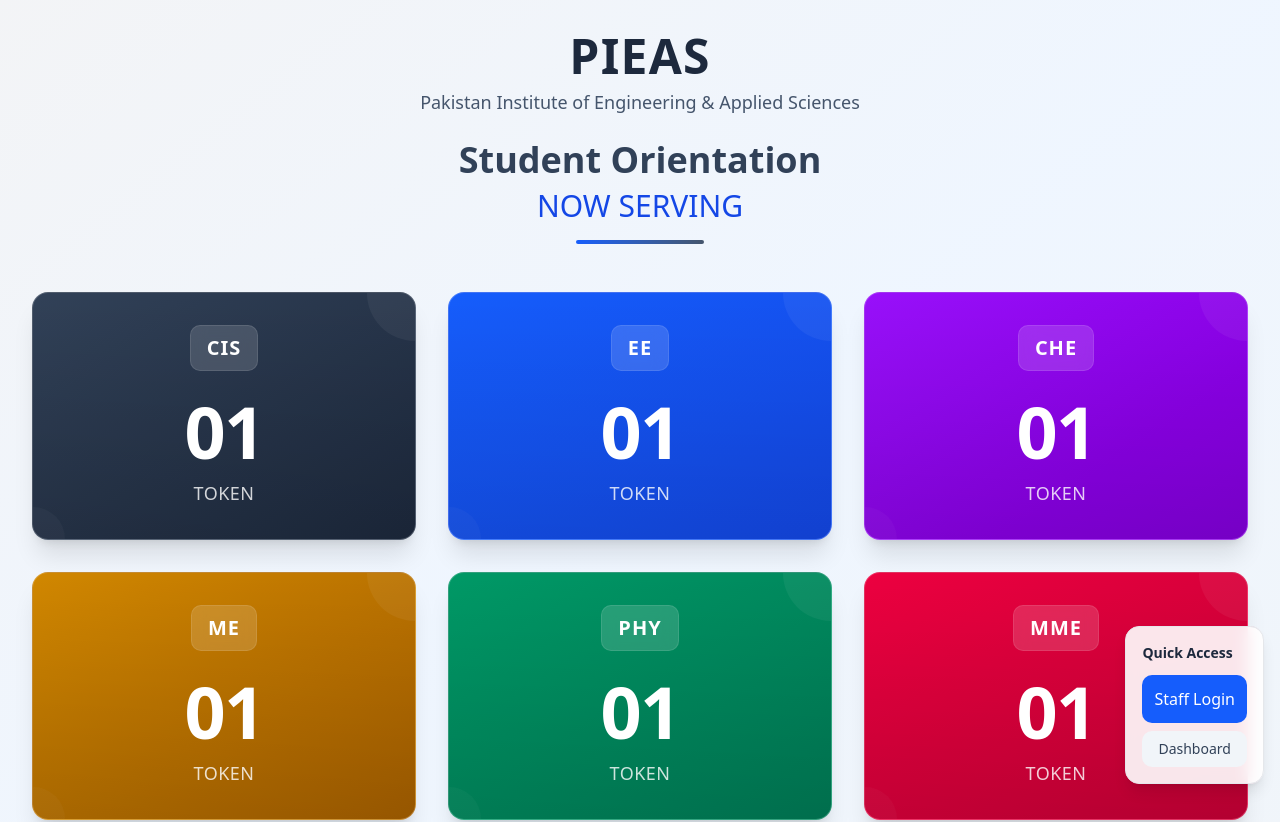
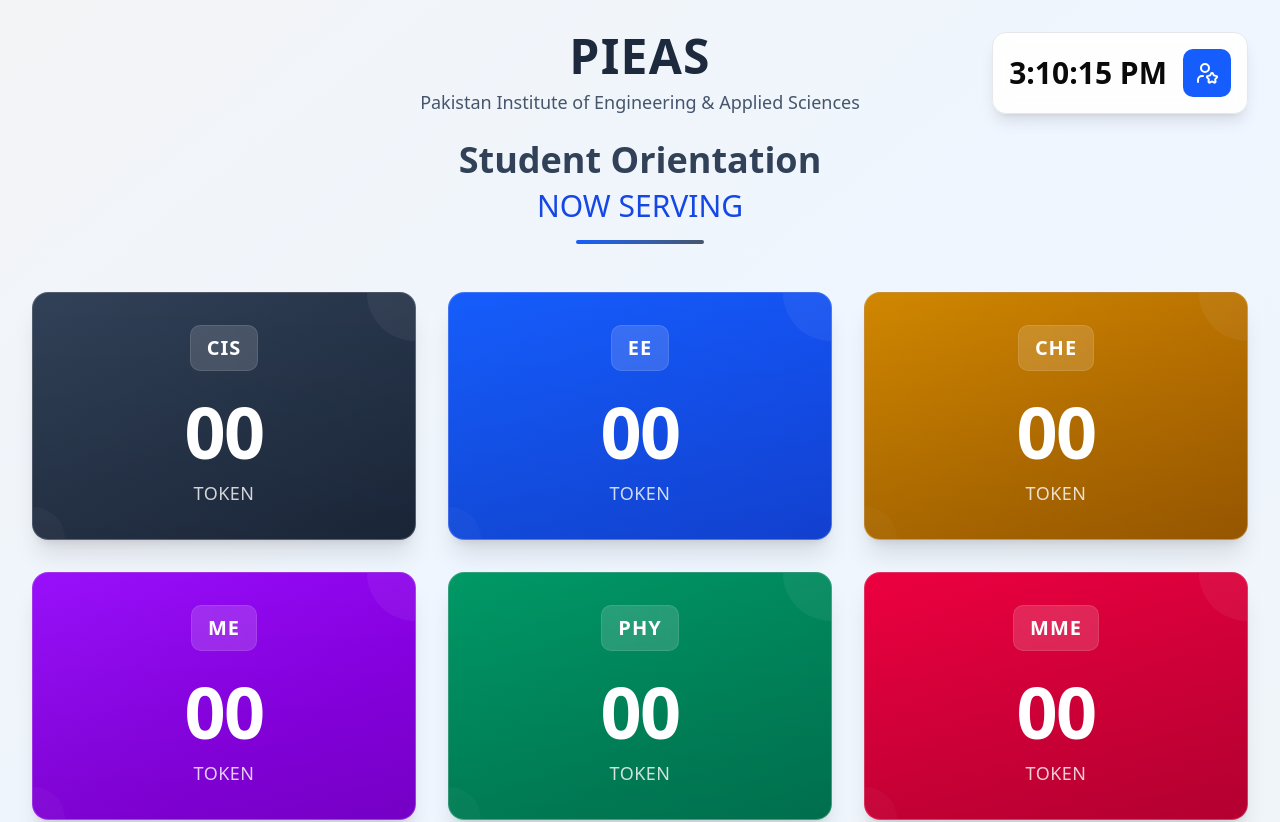
Before and after one commit to abdullahtahir-me/oweek, a Next.js app: page / in a window 1280 px wide. Shown: the top 822 px of the page. Built offline with nearby package versions, Linux system fonts and the light colour scheme; no server answers; the database is empty.

Commit message:
Did some visual and functional changes such as time

```diff
--- a/src/app/page.tsx
+++ b/src/app/page.tsx
@@ -5,15 +5,27 @@ import { useState, useEffect } from "react";
 import Link from "next/link";
 import { Dashboard } from "@/components/homepage"; // Assuming this is the correct path
 import { supabase } from "@/lib/supabase";
+import { UserStar } from "lucide-react";
+
 
 export default function DashboardPage() {
   const [tokenData, setTokenData] = useState<{ [key: string]: number }>({});
   const [isLoading, setIsLoading] = useState(true);
+  const [time, setTime] = useState("");
+  useEffect(() => {
+    const update = () => setTime(new Date().toLocaleTimeString());
+    update();
+    const interval = setInterval(update, 1000);
+
+    return () => clearInterval(interval);
+  }, []);
 
   useEffect(() => {
     // 1. Fetch the initial state of all tokens when the page loads
     const fetchInitialTokens = async () => {
-      const { data, error } = await supabase.from('tokens').select('department, current_token');
+      const { data, error } = await supabase
+        .from("tokens")
+        .select("department, current_token");
 
       if (error) {
         console.error("Error fetching tokens:", error);
@@ -35,16 +47,19 @@ export default function DashboardPage() {
 
     // 2. Set up the real-time subscription to listen for any updates
     const channel = supabase
-      .channel('realtime-tokens') // Give your channel a unique name
+      .channel("realtime-tokens") // Give your channel a unique name
       .on(
-        'postgres_changes',
-        { event: 'UPDATE', schema: 'public', table: 'tokens' },
+        "postgres_changes",
+        { event: "UPDATE", schema: "public", table: "tokens" },
         (payload) => {
           // This function runs automatically whenever a token is updated
-          const updatedToken = payload.new as { department: string; current_token: number };
+          const updatedToken = payload.new as {
+            department: string;
+            current_token: number;
+          };
 
           // Update the local state to instantly reflect the change on the screen
-          setTokenData(prevTokenData => ({
+          setTokenData((prevTokenData) => ({
             ...prevTokenData,
             [updatedToken.department]: updatedToken.current_token,
           }));
@@ -59,7 +74,11 @@ export default function DashboardPage() {
   }, []); // The empty array ensures this runs only once when the component mounts
 
   if (isLoading) {
-    return <div className="flex items-center justify-center min-h-screen text-xl font-semibold">Loading Dashboard...</div>;
+    return (
+      <div className="flex items-center justify-center min-h-screen text-xl font-semibold">
+        Loading Dashboard...
+      </div>
+    );
   }
 
   return (
@@ -67,16 +86,16 @@ export default function DashboardPage() {
       <Dashboard tokenData={tokenData} />
 
       {/* Navigation Helper */}
-      <div className="fixed bottom-4 right-4 bg-white/90 backdrop-blur-sm rounded-xl shadow-lg p-4 max-w-xs border border-gray-200">
-        <h4 className="font-semibold text-slate-800 mb-3 text-sm">Quick Access</h4>
-        <div className="space-y-2">
-          <Link href="/admin" className="block p-3 bg-blue-600 text-white rounded-lg text-center hover:bg-blue-700 transition-colors font-medium">
-            Staff Login
-          </Link>
-          <Link href="/" className="block p-2 bg-slate-100 text-slate-700 rounded-lg text-center hover:bg-slate-200 text-sm transition-colors">
-            Dashboard
-          </Link>
-        </div>
+      <div className="flex items-center fixed top-8 right-8 space-x-4 bg-white/90 backdrop-blur-sm rounded-xl shadow-lg p-4 max-w-xs border border-gray-200">
+        <h2 className="max-sm:hidden text-3xl font-semibold">
+          {time}
+        </h2>
+        <Link
+          href="/admin"
+          className="block p-3 bg-blue-600 text-white rounded-lg text-center hover:bg-blue-700 transition-colors font-medium"
+        >
+          <UserStar />
+        </Link>
       </div>
     </div>
   );
--- a/src/components/homepage.tsx
+++ b/src/components/homepage.tsx
@@ -3,37 +3,38 @@ const departments = [
     id: "cs",
     abbreviation: "CIS",
     gradient: "from-slate-700 to-slate-800",
-    currentToken: 1
+    currentToken: 0
   },
   {
     id: "ee",
     abbreviation: "EE",
     gradient: "from-blue-600 to-blue-700",
-    currentToken: 1
+    currentToken: 0
   },
   {
     id: "che",
     abbreviation: "CHE",
-    gradient: "from-purple-600 to-purple-700",
-    currentToken: 1
+    gradient: "from-yellow-600 to-yellow-700",
+    currentToken: 0
   },
   {
     id: "me",
     abbreviation: "ME",
-    gradient: "from-yellow-600 to-yellow-700",
-    currentToken: 1
+    gradient: "from-purple-600 to-purple-700",
+
+    currentToken: 0
   },
   {
     id: "phy",
     abbreviation: "PHY",
     gradient: "from-emerald-600 to-emerald-700",
-    currentToken: 1
+    currentToken: 0
   },
   {
     id: "mme",
     abbreviation: "MME",
     gradient: "from-rose-600 to-rose-700",
-    currentToken: 1
+    currentToken: 0
   }
 ];
 
--- a/src/lib/data.ts
+++ b/src/lib/data.ts
@@ -3,22 +3,22 @@
 // This object contains all PUBLIC information about departments.
 // The PINs have been removed as they are a security risk on the client-side.
 export const departments = {
-  cs: { name: "Computer & Information Sciences", abbr: "CIS", gradient: "from-slate-600 to-slate-700" },
+  cs: { name: "Computer & Information Sciences", abbr: "CIS", gradient: "from-slate-700 to-slate-800" },
   ee: { name: "Electrical Engineering", abbr: "EE", gradient: "from-blue-600 to-blue-700" },
-  che: { name: "Chemical Engineering", abbr: "CHE", gradient: "from-teal-600 to-teal-700" },
-  me: { name: "Mechanical Engineering", abbr: "ME", gradient: "from-gray-600 to-gray-700" },
-  phy: { name: "Physics", abbr: "PHY", gradient: "from-indigo-600 to-indigo-700" },
-  mme: { name: "Metallurgy and Materials Engineering", abbr: "MME", gradient: "from-slate-700 to-slate-800" }
+  che: { name: "Chemical Engineering", abbr: "CHE", gradient: "from-yellow-600 to-yellow-700" },
+  me: { name: "Mechanical Engineering", abbr: "ME", gradient: "from-purple-600 to-purple-700" },
+  phy: { name: "Physics", abbr: "PHY", gradient: "from-emerald-600 to-emerald-700" },
+  mme: { name: "Metallurgy & Materials Engineering", abbr: "MME", gradient: "from-rose-600 to-rose-700" }
 };
 
 // This initial data is fine here, as it's just for the initial page load before real-time takes over.
 export const initialTokenData = {
-  cs: 1,
-  ee: 1,
-  ce: 4,
-  me: 7,
-  cv: 1,
-  ms: 1
+  cs: 0,
+  ee: 0,
+  ce: 0,
+  me: 0,
+  cv: 0,
+  ms: 0
 };
 
 // Define a type for our department keys for better TypeScript support
```
